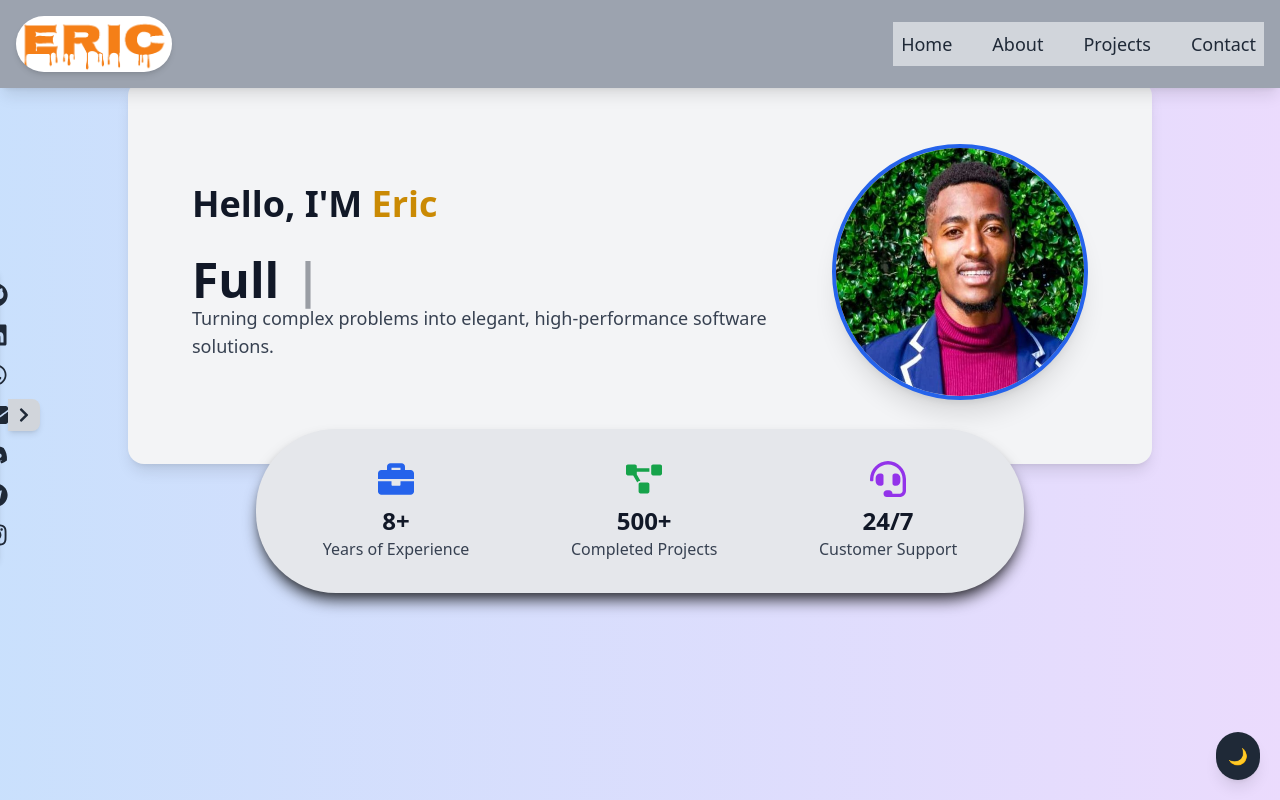
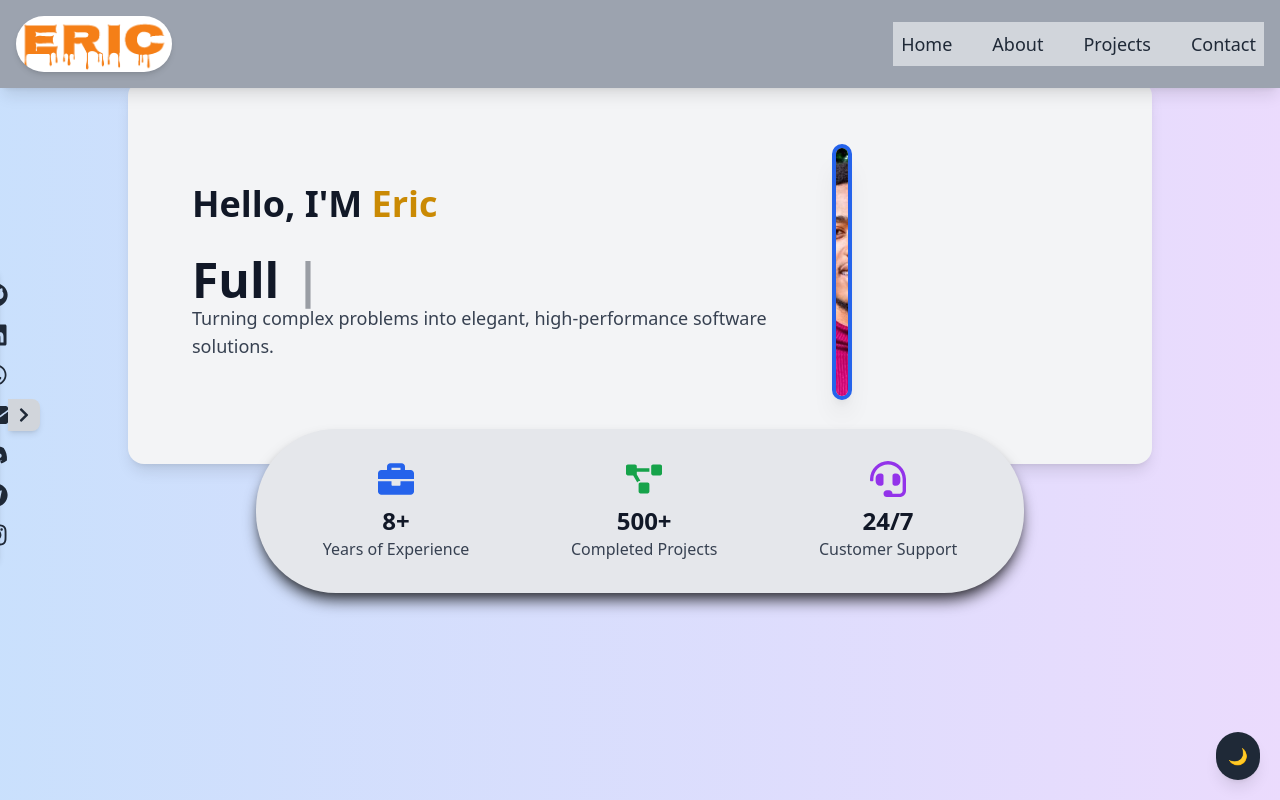
Before and after one commit to eriehastel/my-portfolio, a React (Create React App) app: page / in a window 1280 px wide. Shown: the top 800 px of the page. Built offline with nearby package versions, Linux system fonts and the light colour scheme.

Commit message:
Update Home.js

```diff
--- a/src/components/Home.js
+++ b/src/components/Home.js
@@ -130,6 +130,7 @@ const Home = ({isOpen}) => {
                     src={ProfileImg}
                     alt="Profile"
                     className="w-full h-full rounded-full shadow-xl border-4 border-blue-600 dark:border-blue-400 bg-gray-500 dark:bg-gray-700"
+                      style={{width: "20px",objectFit: "cover"}}
                   />
                 </div>
               </div>
```
